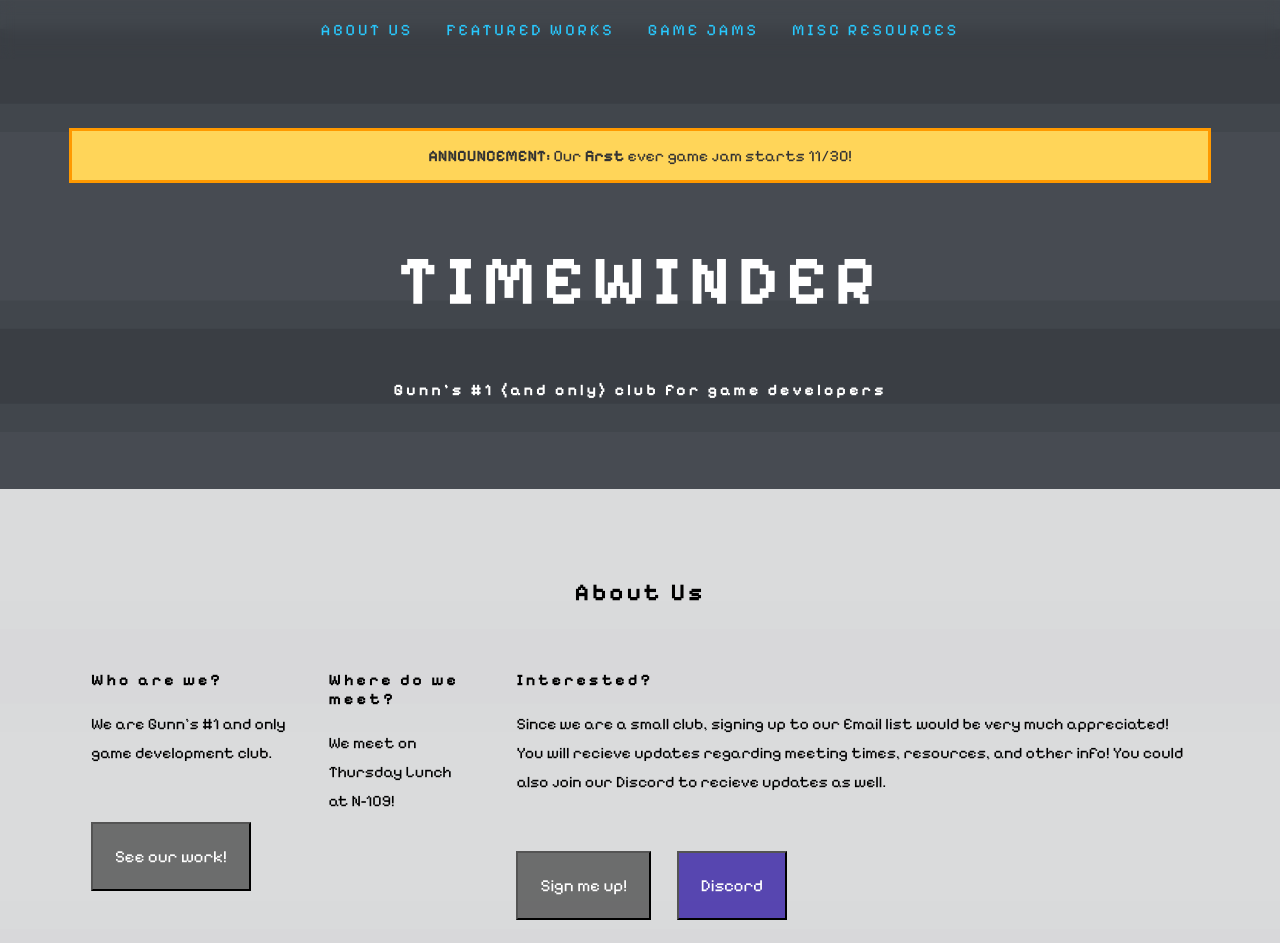
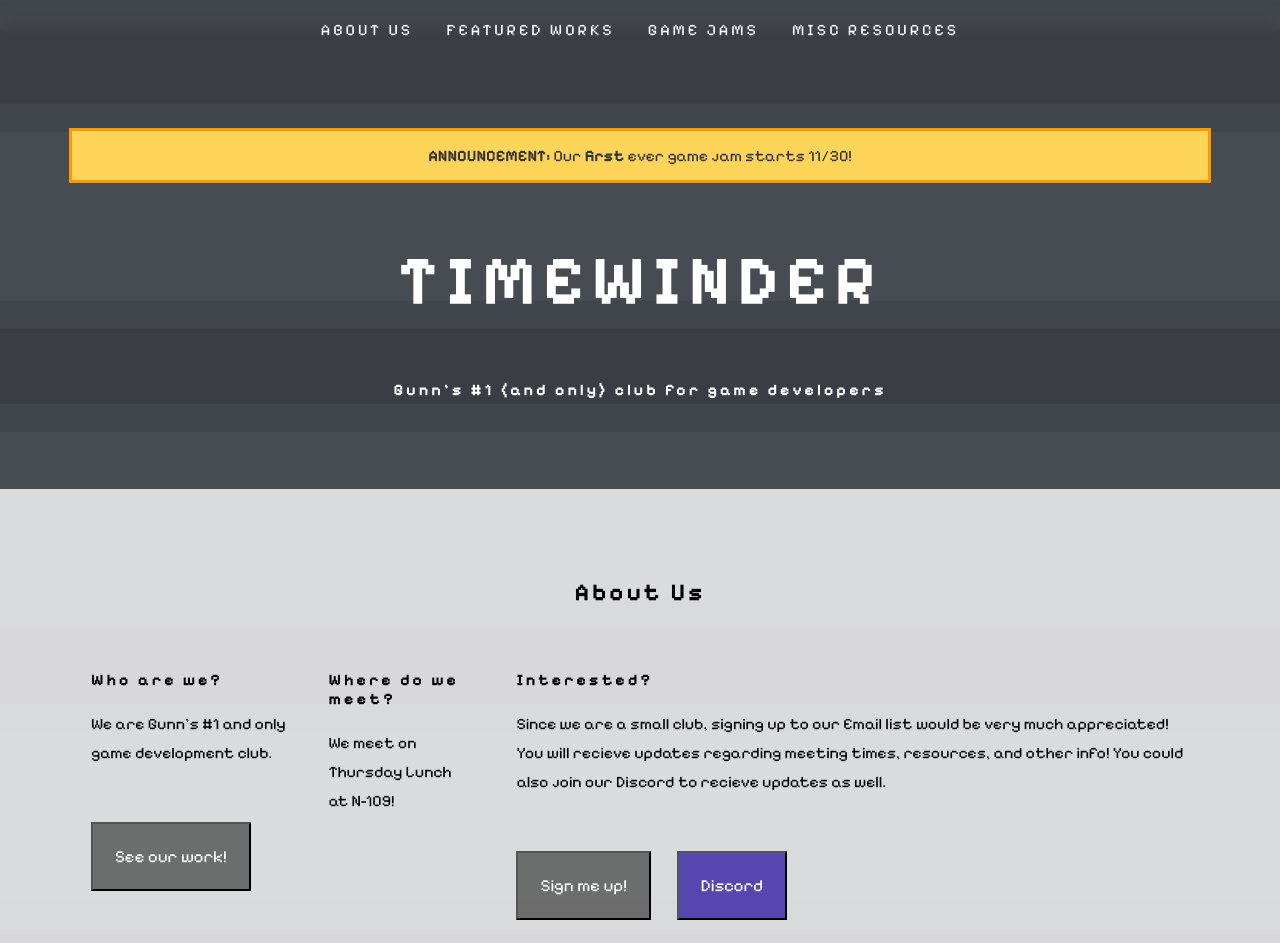
Before and after one commit to timewinder/timewinder.github.io, a plain HTML site: page index.html in a window 1280 px wide. Shown: the top 943 px of the page. Drawn offline with Linux system fonts and the light colour scheme; a web font is replaced by a local one.

Commit message:
hehehehe

```diff
--- a/style.css
+++ b/style.css
@@ -21,7 +21,7 @@ body {
 }
 
 a {
-    color: #28c9ff !important;
+    color: #28c9ff;
     text-decoration: none;
     transition: 180ms;
 }
@@ -44,7 +44,7 @@ nav {
 }
 
 nav a {
-    color: #fff;
+    color: #fff !important;
     margin: 15px;
     text-decoration: none;
     letter-spacing: 3px;
```
